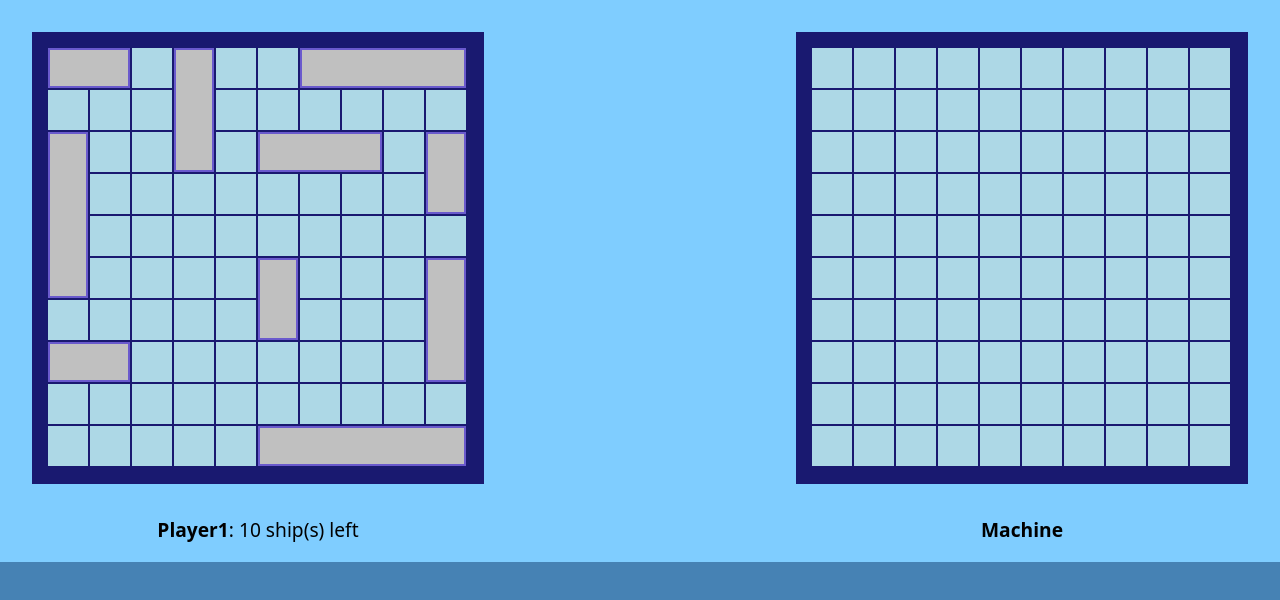
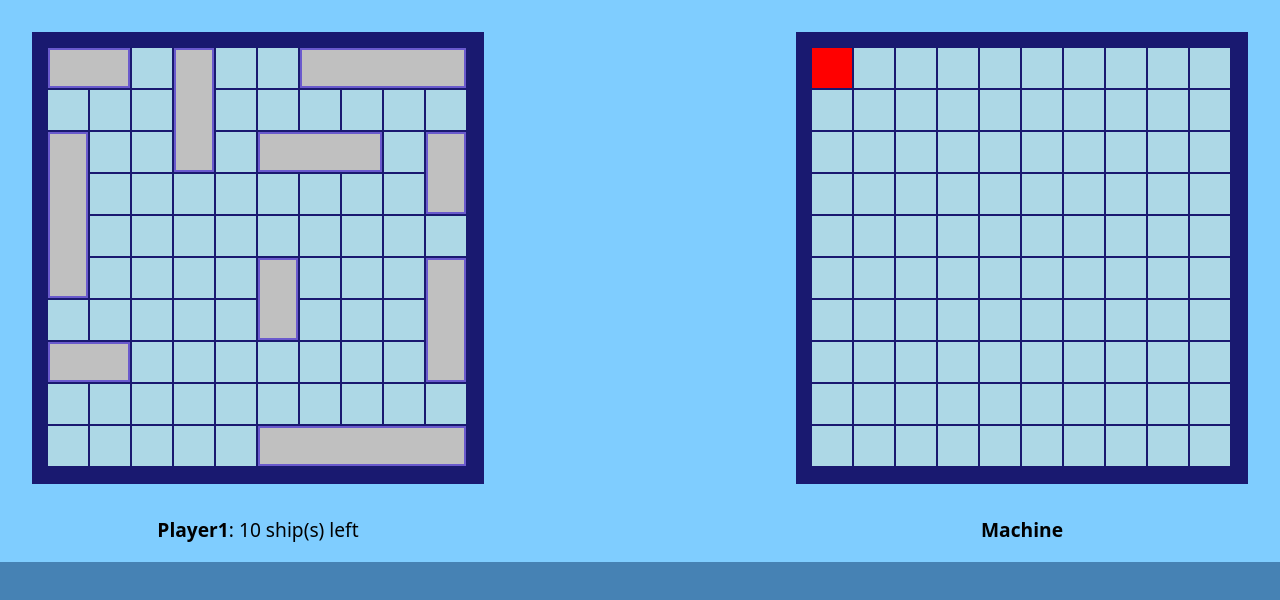
Before and after one commit to ajayfoo/odin-battleship, a website built with webpack: page src/templates/index.html in a window 1280 px wide. Both pictures are taken after a click on the element 832 px from the left and 68 px from the top of the page. Built offline with nearby package versions, Linux system fonts and the light colour scheme.

Commit message:
feat: change machine's cell color on tap

```diff
--- a/src/models/gameboard.js
+++ b/src/models/gameboard.js
@@ -27,12 +27,23 @@ const createGameboard = () => {
     const baseCode = 'A'.toUpperCase().charCodeAt(0);
     return code - baseCode;
   };
+  const indexToColumnName = (index) => {
+    const maxIndex = 9;
+    if (index > maxIndex) throw new Error('Index out of bounds');
+    const baseCode = 'A'.charCodeAt(0);
+    return String.fromCharCode(baseCode + index);
+  };
   const coordinatesToIndices = (coordinates) => {
     const x = coordinates[0] - 1;
     const y = columnNameToIndex(coordinates[1]);
     return [x, y];
   };
 
+  const indicesToCoordinates = (indices) => {
+    const x = indices[0] + 1;
+    const y = indexToColumnName(indices[1]);
+    return [x, y];
+  };
   const shipCanBePlacedAt = (x, y, ship, vertical) => {
     for (let i = 0; i < ship.getLength(); ++i) {
       if (grid[x][y] !== null) return false;
@@ -75,17 +86,18 @@ const createGameboard = () => {
         (place) => place[0] === coordinates[0] && place[1] === coordinates[1],
       )
     ) {
-      throw new Error("Can't hit the same location more than once");
+      return false;
     }
     hitCoordinatesList.push(coordinates);
     const [x, y] = coordinatesToIndices(coordinates);
     if (grid[x][y] === null) {
       missedAttackCoordinatesList.push(coordinates);
-      return;
+      return false;
     }
     const ship = grid[x][y][0];
     ship.takeHit();
     if (ship.hasSunk()) --numOfShips;
+    return true;
   };
   const allShipsHaveSunk = () => {
     for (let i = 0; i < shipCoordinatesList.length; ++i) {
@@ -104,6 +116,7 @@ const createGameboard = () => {
     getMissedAttackCoordinatesList,
     getGrid,
     getNumberOfShips,
+    indicesToCoordinates,
   };
 };
 
--- a/src/view/gameboard/index.js
+++ b/src/view/gameboard/index.js
@@ -24,19 +24,35 @@ const addShipSegmentStyleClass = (view, shipInfo) => {
     }
   }
 };
-const createCell = (shipInfo, gameboard, forMachine, coordinates) => {
+const createCell = (shipInfo, gameboard, forMachine, indices) => {
   const view = document.createElement('div');
   view.classList.add('cell');
-  if (shipInfo !== null) {
+  if (forMachine) {
+    view.classList.add('for-machine');
+  }
+  if (forMachine && shipInfo === null) {
+    view.addEventListener('click', () => {
+      view.classList.add('empty-marked');
+    });
+  }
+  if (forMachine && shipInfo !== null) {
+    const [x, y] = gameboard.indicesToCoordinates(indices);
+    const [i, j] = indices;
+    const ship = gameboard.getGrid()[i][j][0];
+    view.addEventListener('click', () => {
+      if (ship.hasSunk()) return;
+      console.log([x, y]);
+      const attackSucceeded = gameboard.receiveAttack([x, y]);
+      if (attackSucceeded) view.classList.add('attacked');
+      else console.log('Attack failed');
+      if (ship.hasSunk()) {
+        view.classList.add('sunk');
+      }
+    });
+  }
+  if (!forMachine && shipInfo !== null) {
     view.classList.add('ship');
     addShipSegmentStyleClass(view, shipInfo);
-  }
-  if (forMachine) {
-    view.classList.add('for-machine');
-    view.addEventListener('click', () => {
-      const [x, y] = coordinates;
-      console.log(x, y);
-    });
   }
   return view;
 };
@@ -50,16 +66,8 @@ const createGameboardView = (gameboard, forMachine) => {
 
   for (let i = 0; i < row; ++i) {
     for (let j = 0; j < col; ++j) {
-      if (forMachine) {
-        view.appendChild(createCell(null, gameboard, forMachine, [i, j]));
-        continue;
-      }
-      if (grid[i][j] === null)
-        view.appendChild(createCell(null, gameboard, forMachine, [i, j]));
-      else {
-        const shipInfo = grid[i][j][1];
-        view.appendChild(createCell(shipInfo, gameboard, forMachine, [i, j]));
-      }
+      const shipInfo = grid[i][j] === null ? null : grid[i][j][1];
+      view.appendChild(createCell(shipInfo, gameboard, forMachine, [i, j]));
     }
   }
 
--- a/src/view/gameboard/style.css
+++ b/src/view/gameboard/style.css
@@ -22,6 +22,18 @@
   width: 36px;
   height: 36px;
   background-color: silver;
+}
+
+.for-machine.attacked {
+  background-color: red;
+}
+
+.for-machine.empty-marked {
+  background-color: greenyellow;
+}
+
+.for-machine.sunk {
+  background-color: black;
 }
 
 .ship.vertical.head {
```
Also changed, not shown: tests/gameboard.test.js (+8 -4 lines).
